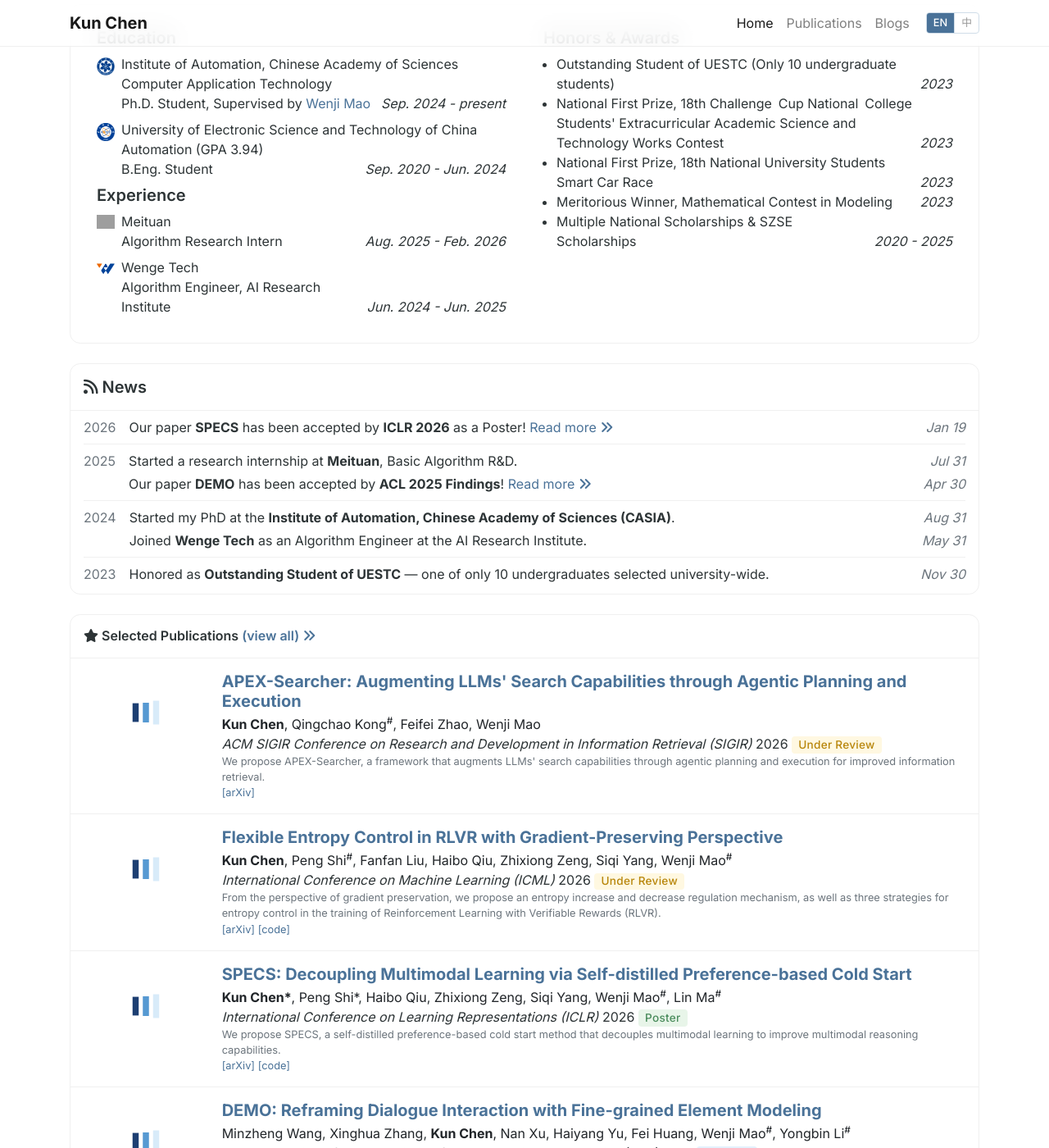
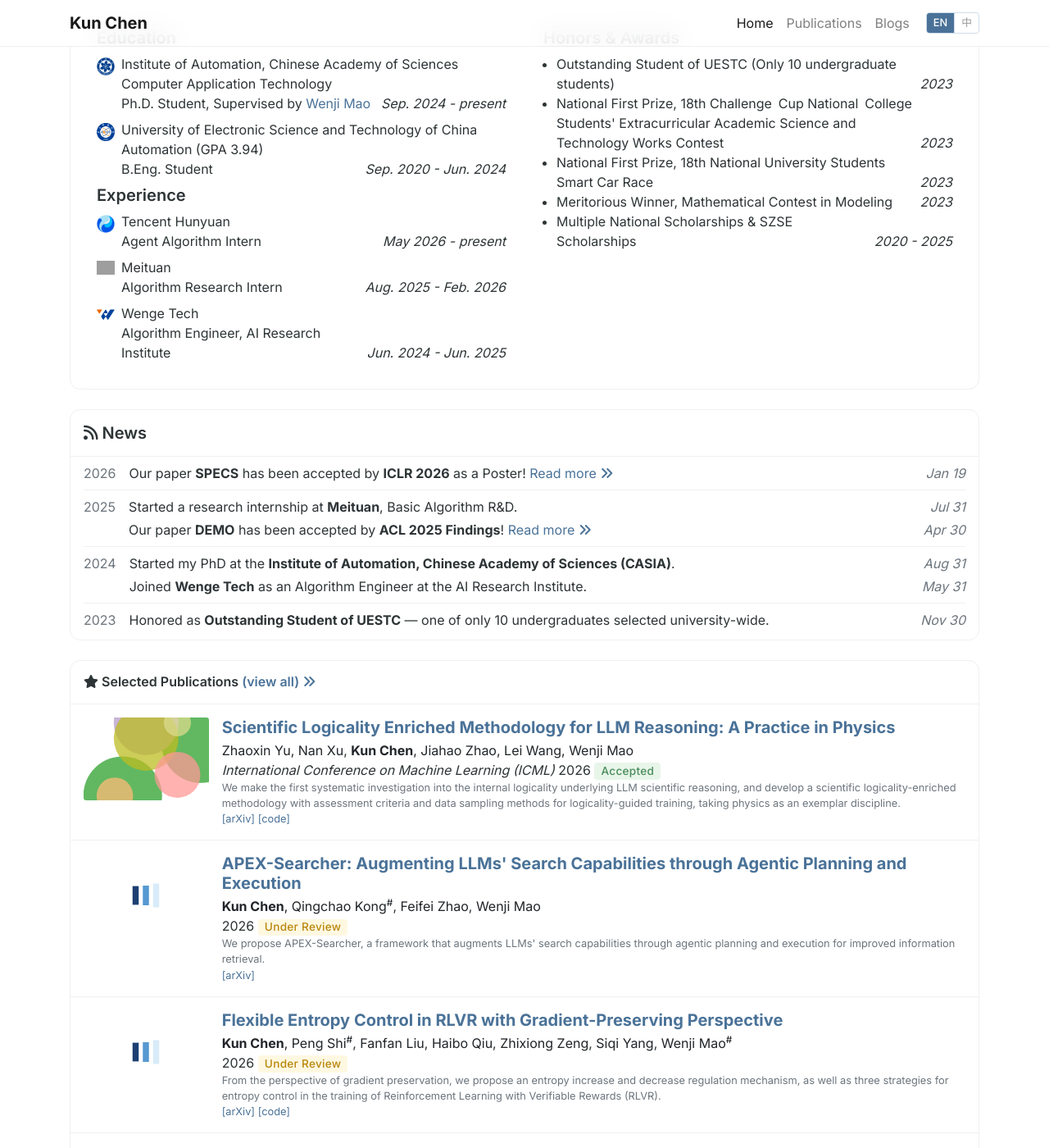
Before and after one commit to Kwen-Chen/Kwen-Chen.github.io, a Jekyll site: the page built from index.html, in a window 1280 px wide and 1400 px high, scrolled down 628 px. Shown: the whole window at 82% size. Built offline with Jekyll 4.4.1, drawn with Linux system fonts in a browser that asks for light colours; nearby versions of some CDN libraries; a style sheet for code colours, icons or effects is not loaded; grey boxes are pictures that could not be loaded.

Commit message:
update experience and publications
- Add Tencent Hunyuan internship (Agent Algorithm Intern, May 2026 - present)
- Add ICML 2026 accepted paper: Scientific Logicality Enriched Methodology for LLM Reasoning
- Remove venue names from under-review publications, keep Under Review badge only

Co-Authored-By: Claude Fable 5 <noreply@anthropic.com>

```diff
--- /dev/null
+++ b/_publications/2026/2026-physlogic.md
@@ -0,0 +1,22 @@
+---
+title:          "Scientific Logicality Enriched Methodology for LLM Reasoning: A Practice in Physics"
+date:           2026-05-16 00:01:00 +0800
+selected:       true
+pub:            "International Conference on Machine Learning (ICML)"
+pub_last:       ' <span class="badge badge-pill badge-publication badge-success">Accepted</span>'
+pub_date:       "2026"
+abstract: >-
+  We make the first systematic investigation into the internal logicality underlying LLM scientific reasoning, and develop a scientific logicality-enriched methodology with assessment criteria and data sampling methods for logicality-guided training, taking physics as an exemplar discipline.
+abstract_zh: >-
+  我们首次系统性地研究了大语言模型科学推理背后的内在逻辑性，提出了一套逻辑性增强的方法论，包括评估准则与面向逻辑性引导训练的数据采样方法，并以物理学科为例进行实践。
+authors:
+  - Zhaoxin Yu
+  - Nan Xu
+  - Kun Chen
+  - Jiahao Zhao
+  - Lei Wang
+  - Wenji Mao
+links:
+  arXiv: https://arxiv.org/abs/2605.17104
+  code: https://github.com/ScienceOne-AI/PhysLogic
+---
```
Also changed, not shown: _data/profile.yml (+8 -0 lines), _publications/2026/2026-apex-searcher.md (+1 -1 lines), _publications/2026/2026-flexible-entropy.md (+1 -1 lines), assets/images/badges/tencent_logo.png (added).
